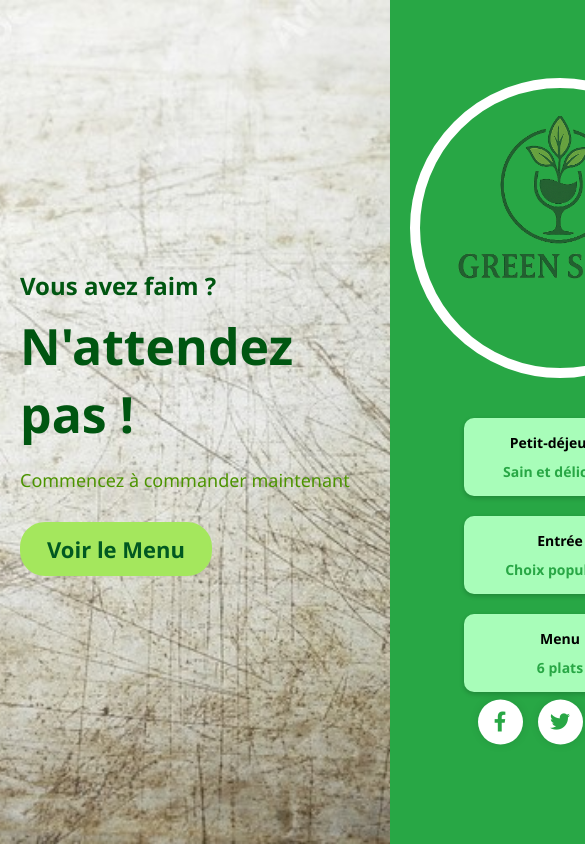
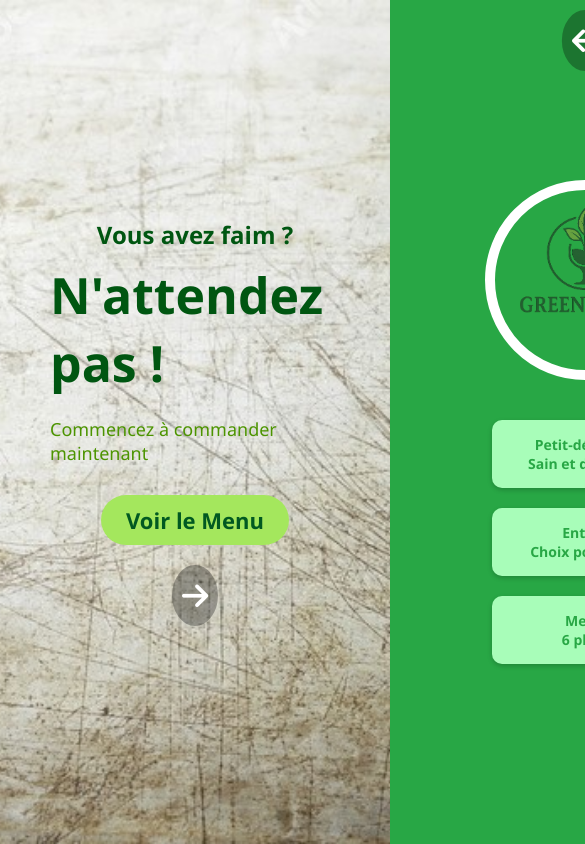
Before and after one commit to bouchrazaim/GREEN-SPACE, a plain HTML site: page index.html in a window 390 px wide. Shown: the top 844 px of the page, 585 px wide, since content can reach past the window. Drawn offline with Linux system fonts and the light colour scheme.

Commit message:
Update index.html

```diff
--- a/index.html
+++ b/index.html
@@ -4,7 +4,7 @@
 <head>
     <meta charset="UTF-8" />
     <meta name="viewport" content="width=device-width, initial-scale=1.0" />
-    <title>Page d"acceuil</title>
+    <title>Page d'accueil</title>
     <link rel="stylesheet" href="https://cdnjs.cloudflare.com/ajax/libs/font-awesome/6.5.0/css/all.min.css" />
     <style>
         * {
@@ -15,30 +15,34 @@
         }
 
         body {
-            background-image: url('menu.jpeg');
-            display: flex;
-            height: 100vh;
-            width: 100%;
-            flex-wrap: wrap;
-            background-size: cover;       /* L'image couvre toute la fenêtre */
-    background-repeat: no-repeat; /* Ne pas répéter l'image */
-    background-position: center;  /* Centrer l'image */
-    background-attachment: fixed;
+            overflow: hidden;
         }
 
-        .left,
-        .right {
-            flex: 1;
+        .container {
+            display: flex;
+            width: 200%;
+            height: 100vh;
+            transition: transform 0.5s ease-in-out;
+        }
+
+        .section {
+            width: 50%;
+            height: 100vh;
+            flex-shrink: 0;
             padding: 50px;
+            display: flex;
+            flex-direction: column;
+            justify-content: center;
+            align-items: center;
         }
 
         .left {
-
-
+            background-image: url('menu.jpeg');
+            background-size: cover;
+            background-repeat: no-repeat;
+            background-position: center;
+            background-attachment: fixed;
             color: rgb(0, 86, 17);
-            display: flex;
-            flex-direction: column;
-            justify-content: center;
         }
 
         .left h2 {
@@ -58,8 +62,6 @@
         }
 
         .left button {
-            background: none;
-            border: 2px solid #a4e75d;
             background-color: #a4e75d;
             color: #015921;
             padding: 10px 25px;
@@ -67,21 +69,28 @@
             font-size: 22px;
             font-weight: 800;
             cursor: pointer;
+            border: none;
             transition: 0.3s;
         }
 
         .left button:hover {
-            background: #a4e75d;
-            color: rgb(0, 114, 21);
+            background: #baf572;
+        }
+
+        .toggle-arrow {
+            font-size: 30px;
+            cursor: pointer;
+            margin-top: 20px;
+            color: white;
+            background: rgba(0, 0, 0, 0.3);
+            padding: 10px;
+            border-radius: 50%;
         }
 
         .right {
             background: #28a745;
+            color: white;
             position: relative;
-            display: flex;
-            flex-direction: column;
-            justify-content: center;
-            align-items: center;
         }
 
         .dish {
@@ -117,10 +126,6 @@
             text-align: center;
             font-size: 14px;
             box-shadow: 0 2px 5px rgba(0, 0, 0, 0.2);
-        }
-
-        .card h4 {
-            margin-top: 10px;
             color: #28a745;
         }
 
@@ -145,7 +150,6 @@
             display: flex;
             align-items: center;
             justify-content: center;
-            box-shadow: 0 0 10px rgba(0, 0, 0, 0.1);
             transition: 0.3s;
         }
 
@@ -154,17 +158,21 @@
             color: black;
         }
 
-        /* ----- Responsive pour écrans < 768px ----- */
-        @media screen and (max-width: 768px) {
-            body {
-                flex-direction: column;
+        .toggle-left {
+            position: absolute;
+            top: 20px;
+            left: 50%;
+            transform: translateX(-50%);
+            font-size: 30px;
+            cursor: pointer;
+            color: white;
+            background: rgba(0, 0, 0, 0.3);
+            padding: 10px;
+            border-radius: 50%;
         }
 
-            .left,
-            .right {
-                padding: 30px 20px;
-            }
-
+        /* Responsive */
+        @media screen and (max-width: 768px) {
             .cards {
                 flex-direction: column;
                 align-items: center;
@@ -174,15 +182,14 @@
                 width: 80%;
             }
 
-            .socials {
-                position: static;
-                flex-direction: row;
-                justify-content: center;
-                margin-top: 30px;
+            .dish {
+                width: 200px;
+                height: 200px;
             }
+
+            .toggle-left {
+                top: 10px;
             }
-        a{
-            text-decoration: none;;
         }
     </style>
     <link href="https://cdnjs.cloudflare.com/ajax/libs/font-awesome/6.0.0-beta3/css/all.min.css" rel="stylesheet">
@@ -190,18 +197,23 @@
 
 <body>
 
-    <div class="left">
+    <div class="container" id="container">
+        <!-- Left Section -->
+        <div class="section left">
             <h2>Vous avez faim ?</h2>
             <h1>N'attendez pas !</h1>
             <p>Commencez à commander maintenant</p>
             <a href="home.html"><button>Voir le Menu</button></a>
+            <div class="toggle-arrow" onclick="slideToRight()"><i class="fa-solid fa-arrow-right"></i></div>
         </div>
-    <div class="right">
+
+        <!-- Right Section -->
+        <div class="section right">
             <div class="dish">
                 <img src="logo.png" alt="Plat" />
             </div>
             <div class="cards">
-            <div class="card" >
+                <div class="card">
                     <strong>Petit-déjeuner</strong>
                     <h4>Sain et délicieux</h4>
                 </div>
@@ -219,7 +231,20 @@
                 <a href="#"><i class="fab fa-twitter"></i></a>
                 <a href="#"><i class="fab fa-whatsapp"></i></a>
             </div>
+            <div class="toggle-left" onclick="slideToLeft()"><i class="fa-solid fa-arrow-left"></i></div>
         </div>
+    </div>
+
+    <script>
+        function slideToRight() {
+            document.getElementById('container').style.transform = 'translateX(-50%)';
+        }
+
+        function slideToLeft() {
+            document.getElementById('container').style.transform = 'translateX(0)';
+        }
+    </script>
+
 </body>
 
 </html>
```
Lines whose indentation alone changed are shown as unchanged.
